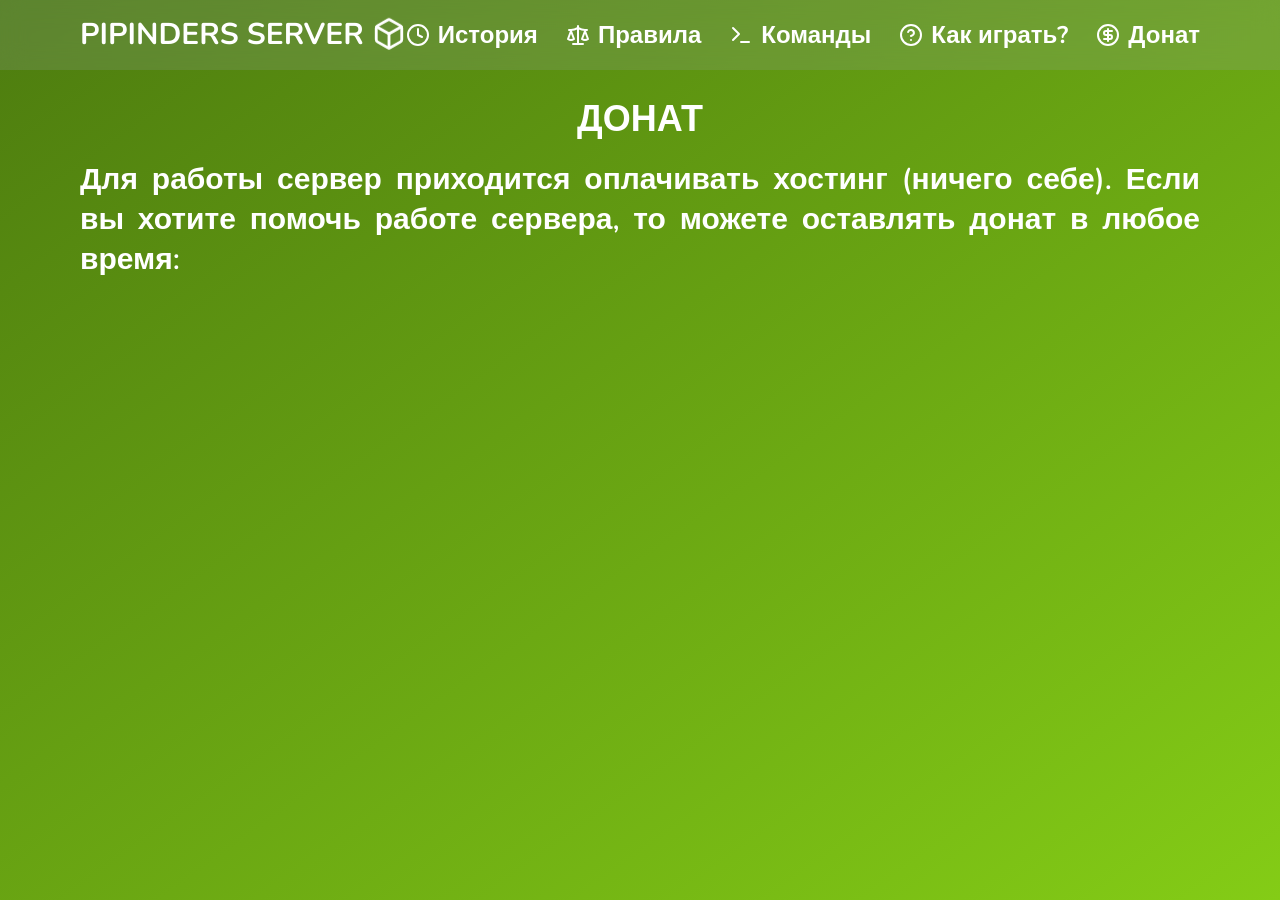
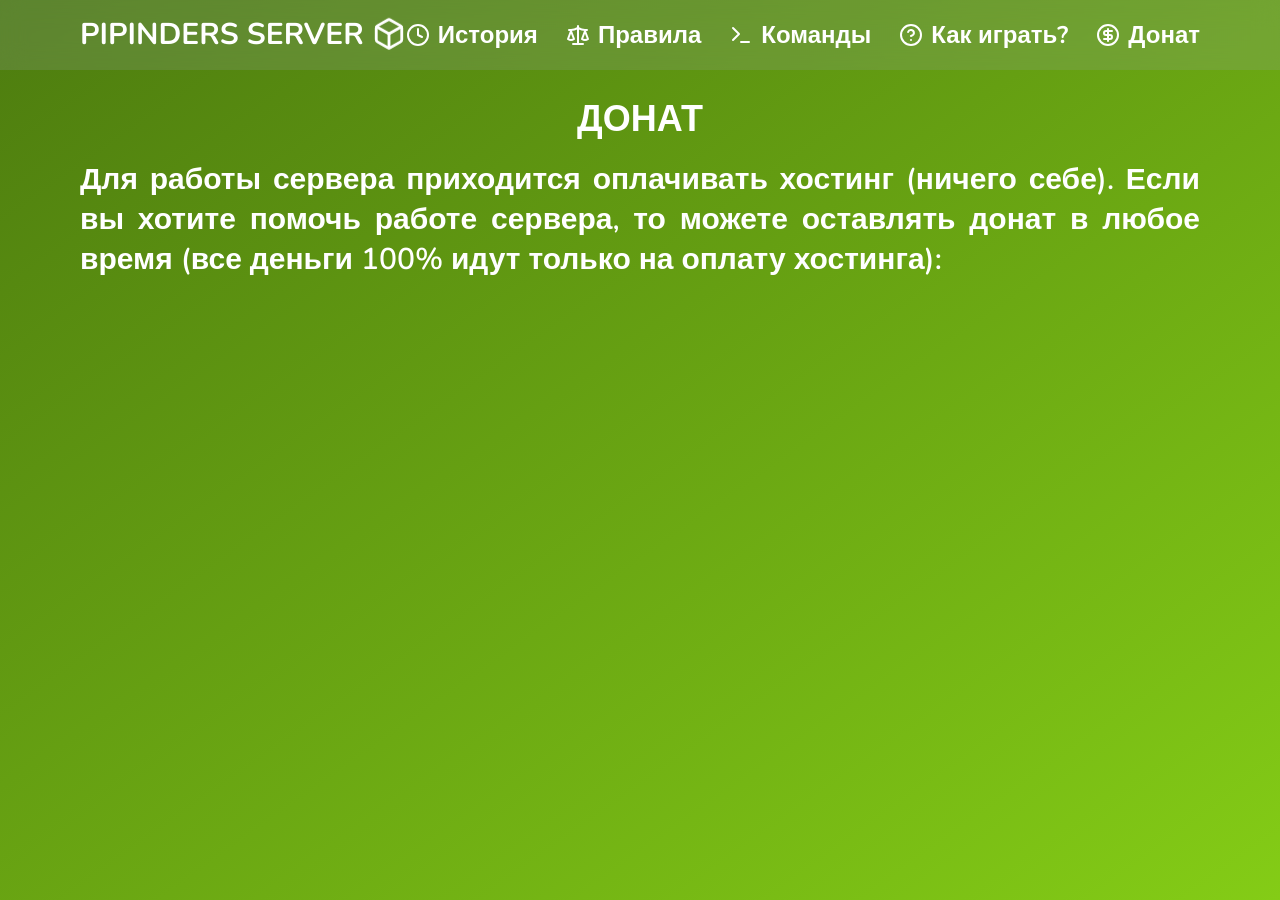
Before and after one commit to MrAbragadabra/pipinders, a Next.js app: page /donate in a window 1280 px wide. Built offline with nearby package versions, Linux system fonts and the light colour scheme.

Commit message:
fix text in donate

```diff
--- a/src/app/donate/page.tsx
+++ b/src/app/donate/page.tsx
@@ -38,8 +38,8 @@ export default function Commands() {
 					Донат
 				</h2>
 				<p className='text-justify text-white font-semibold mt-5 text-3xl leading-10'>
-					Для работы сервер приходится оплачивать хостинг (ничего себе). Если вы
-					хотите помочь работе сервера, то можете оставлять донат в любое время:
+					Для работы сервера приходится оплачивать хостинг (ничего себе). Если вы
+					хотите помочь работе сервера, то можете оставлять донат в любое время (все деньги 100% идут только на оплату хостинга):
 				</p>
 				<iframe
 					className='mt-5 overflow-hidden w-full'
```
